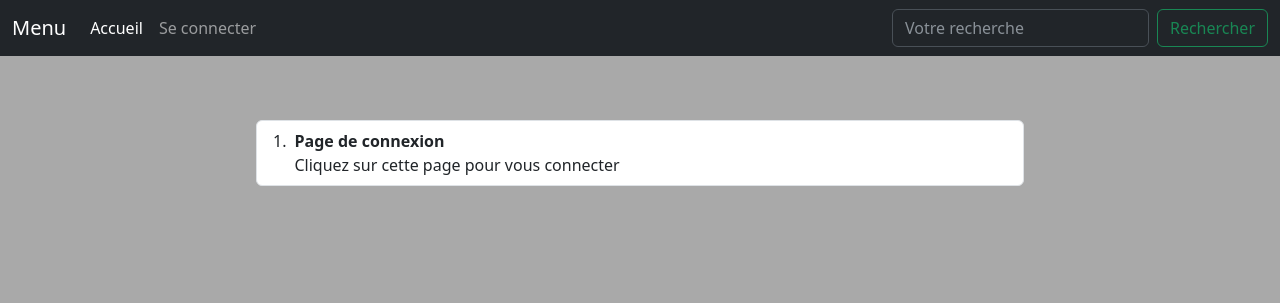
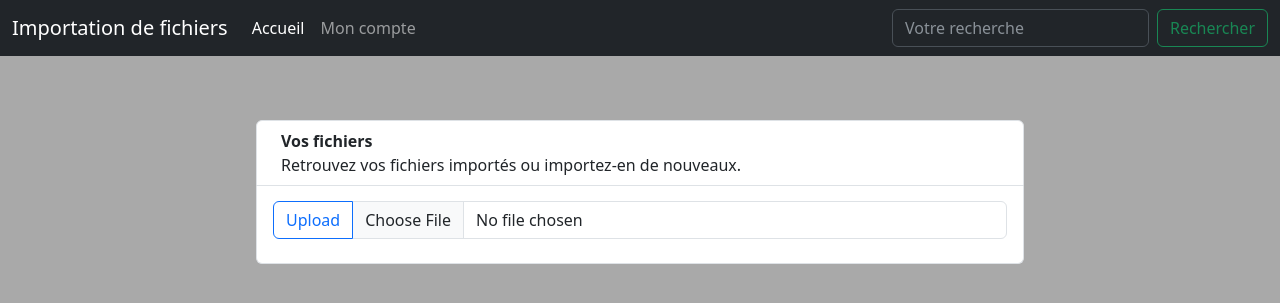
Before and after one commit to ElGringoSergei/Projet_M2, a PHP site: a page that uses public_html/index.js in a window 1280 px wide. Shown: the top 303 px of the page. Run offline with PHP 8.4, Linux system fonts and the light colour scheme; the visitor is signed in with stand-in values (Sample User, id 1).

Commit message:
Upload page

```diff
--- /dev/null
+++ b/public_html/file_upload.php
@@ -0,0 +1,65 @@
+<?php
+    session_start();
+?>
+
+<!DOCTYPE html>
+<html lang="en-US">
+
+<head>
+    <meta charset="UTF-8" />
+    <meta name="viewport" content="width=device-width" />
+    <title>Accueil</title>
+    <link href="https://cdn.jsdelivr.net/npm/bootstrap@5.3.0/dist/css/bootstrap.min.css" rel="stylesheet"
+        integrity="sha384-9ndCyUaIbzAi2FUVXJi0CjmCapSmO7SnpJef0486qhLnuZ2cdeRhO02iuK6FUUVM" crossorigin="anonymous">
+    <link rel="stylesheet" href="style.css">
+    <script type="text/javascript" src="./index.js" defer></script>
+</head>
+
+
+<body>
+    <nav class="navbar navbar-expand-lg bg-dark" data-bs-theme="dark" id="navbar-top">
+        <div class="container-fluid">
+            <label class="navbar-brand">Importation de fichiers</label>
+            <button class="navbar-toggler" type="button" data-bs-toggle="collapse"
+                data-bs-target="#navbarSupportedContent" aria-controls="navbarSupportedContent" aria-expanded="false"
+                aria-label="Toggle navigation">
+                <span class="navbar-toggler-icon"></span>
+            </button>
+            <div class="collapse navbar-collapse" id="navbarSupportedContent">
+                <ul class="navbar-nav me-auto mb-2 mb-lg-0" id="navbar-list">
+                    <li class="nav-item">
+                        <a class="nav-link active" aria-current="page" href="#" id="accueil-page">Accueil</a>
+                    </li>
+                    <li class="nav-item">
+		    <?php if(isset($_SESSION['id'])) { echo '<a class="nav-link" href="./myaccount.php?id=' . $_SESSION['id'] . '" id="se_connecter">Mon compte</a>';}
+else { echo '<a class="nav-link" href="./login.php" id="se_connecter">Se connecter</a>';}?>
+                    </li>
+                </ul>
+                <form class="d-flex" role="search" id="search-bar" method="get" action="./php/searchbar.php">
+                    <input class="form-control me-2" type="search" name="search" placeholder="Votre recherche" id="search" aria-label="Search">
+                    <button class="btn btn-outline-success" type="submit" name="submit-search">Rechercher</button>
+                </form>
+            </div>
+        </div>
+    </nav>
+
+    <div id="content">
+        <ol class="list-group list-group forms-perso" id="page-accueil">
+            <li class="list-group-item d-flex justify-content-between align-items-start">
+                <div class="ms-2 me-auto" id="login-link">
+                    <a href="./login.php" class="fw-bold nav-link nav-pages">Vos fichiers</a>
+                    Retrouvez vos fichiers importés ou importez-en de nouveaux.
+                </div>
+
+            </li>
+            <li class="list-group-item d-flex justify-content-between align-items-start">
+                <div class="input-group mb-3" style="margin-top: 1%">
+                    <button class="input-group-text btn btn-outline-primary" for="inputGroupFile01">Upload</button>
+                    <input type="file" accept=".pdf, .jpg" class="form-control" id="inputGroupFile01">
+                </div>
+            </li>
+        </ol>
+    </div>
+</body>
+
+</html>
--- a/public_html/index.js
+++ b/public_html/index.js
@@ -139,3 +139,18 @@
 	var resultat_recherche = document.getElementById("recherche");
 	resultat_recherche.innerHTML = recherche;
 }
+
+
+var file = document.getElementById("inputGroupFile01");
+
+file.onchange = function(e) {
+    var ext = this.value.match(/\.([^\.]+)$/)[1];
+    switch (ext) {
+        case 'pdf':
+        case 'jpg':
+            break;
+        default:
+            alert('Fichier non autorisé');
+            this.value = '';
+    }
+};
--- a/public_html/myaccount.php
+++ b/public_html/myaccount.php
@@ -102,6 +102,7 @@
     <form method="post" action="./php/disconnect.php">
 	<button type="submit" style="text-align: center; margin-left: 30%; margin-top: 2%;" class="btn btn-outline-danger" name="disconnect">Se déconnecter</button>
 	<button type="submit" style="margin-left: 1%; margin-top: 2%;" class="btn btn-outline-primary" name="reserver">Réserver des ressources</button>
+    <button type="submit" style="margin-left: 1%; margin-top: 2%;" class="btn btn-outline-primary" name="upload">Importer des fichiers</button>
 
     </form>';
     }
--- a/public_html/php/disconnect.php
+++ b/public_html/php/disconnect.php
@@ -10,4 +10,7 @@
 	if(isset($_POST['reserver'])) {
 		header("Location: ../reserver.php");
 	}
+	if(isset($_POST['upload'])) {
+		header("Location: ../file_upload.php");
+	}
 ?>
```
